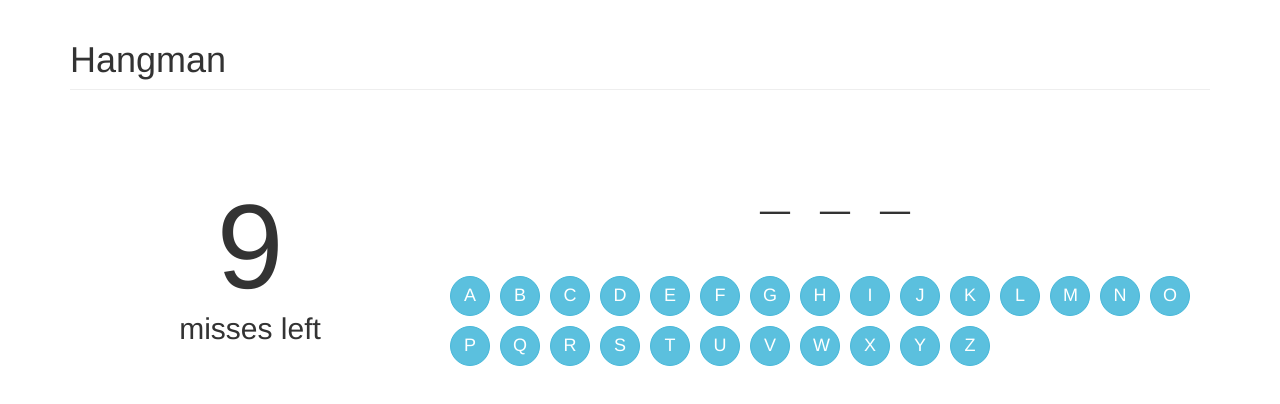
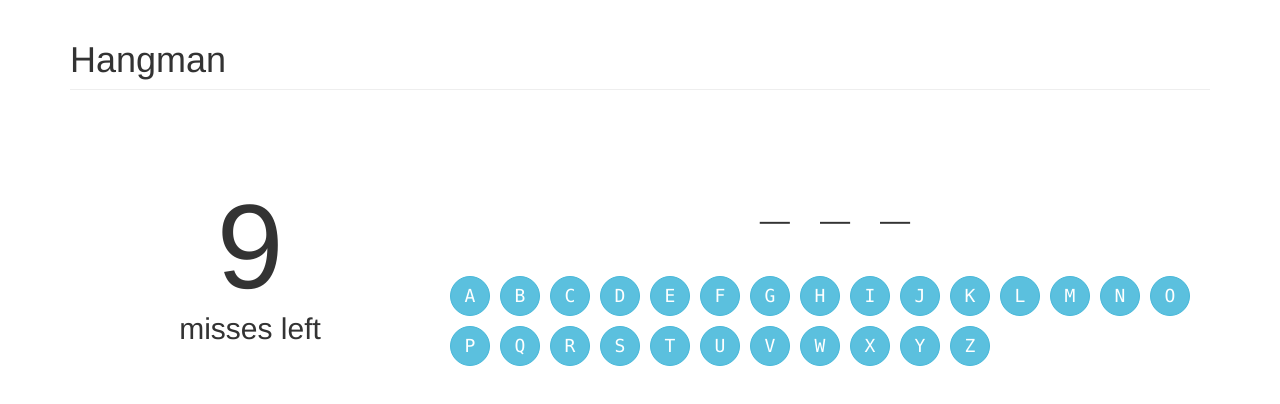
Before and after one commit to SuyashLakhotia/Hangman, a website: page index.html in a window 1280 px wide. Drawn offline with nearby package versions, Linux system fonts and the light colour scheme.

Commit message:
Changed Font Families of Word & Letter Keypad

```diff
--- a/css/custom.min.css
+++ b/css/custom.min.css
@@ -1 +1 @@
-body{font-family:'Helvetica Nueue', 'Helvetica', sans-serif;background:#fff}h1,h2,h3,h4,h5,h6{margin-top:0;margin-bottom:0}#game{margin-top:40px}#misses{font-size:120px;margin-top:30px}.letter-btn{font-size:18px;width:40px;height:40px;margin:5px;border-radius:50%}#word{font-family:monospace;margin-bottom:30px}#characters{text-align:center}#characters .character{font-size:50px;display:inline-block;padding:10px 15px}.alert-row{display:none;margin-top:70px}.alert-row .alert-win,.alert-row .alert-lose{display:none}.alert-row .reset-btn{font-size:18px;height:50px;width:200px}
+body{font-family:'Helvetica Nueue', 'Helvetica', sans-serif;background:#fff}h1,h2,h3,h4,h5,h6{margin-top:0;margin-bottom:0}#game{margin-top:40px}#misses{font-size:120px;margin-top:30px}.letter-btn{font-family:'Lucida Console', Monaco, monospace;font-size:18px;width:40px;height:40px;margin:5px;border-radius:50%}#word{font-family:'Lucida Console', Monaco, monospace;margin-bottom:30px}#characters{text-align:center}#characters .character{font-size:50px;display:inline-block;padding:10px 15px}.alert-row{display:none;margin-top:70px}.alert-row .alert-win,.alert-row .alert-lose{display:none}.alert-row .reset-btn{font-size:18px;height:50px;width:200px}
--- a/css/scss/main.scss
+++ b/css/scss/main.scss
@@ -18,6 +18,7 @@ h1, h2, h3, h4, h5, h6 {
 }
 
 .letter-btn {
+    font-family: 'Lucida Console', Monaco, monospace;
     font-size: 18px;
     width: 40px;
     height: 40px;
@@ -26,7 +27,7 @@ h1, h2, h3, h4, h5, h6 {
 }
 
 #word {
-    font-family: monospace;
+    font-family: 'Lucida Console', Monaco, monospace;
     margin-bottom: 30px;
 }
 
```
